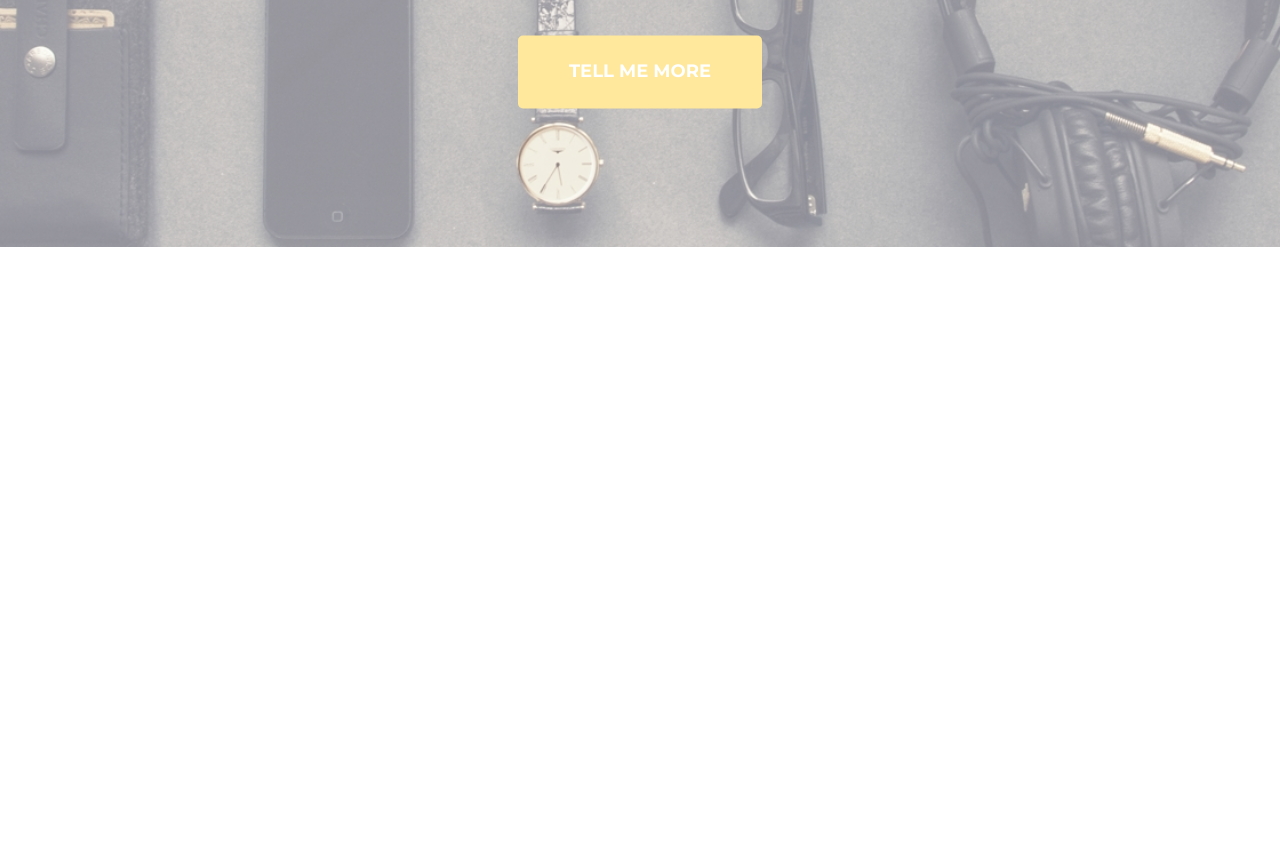
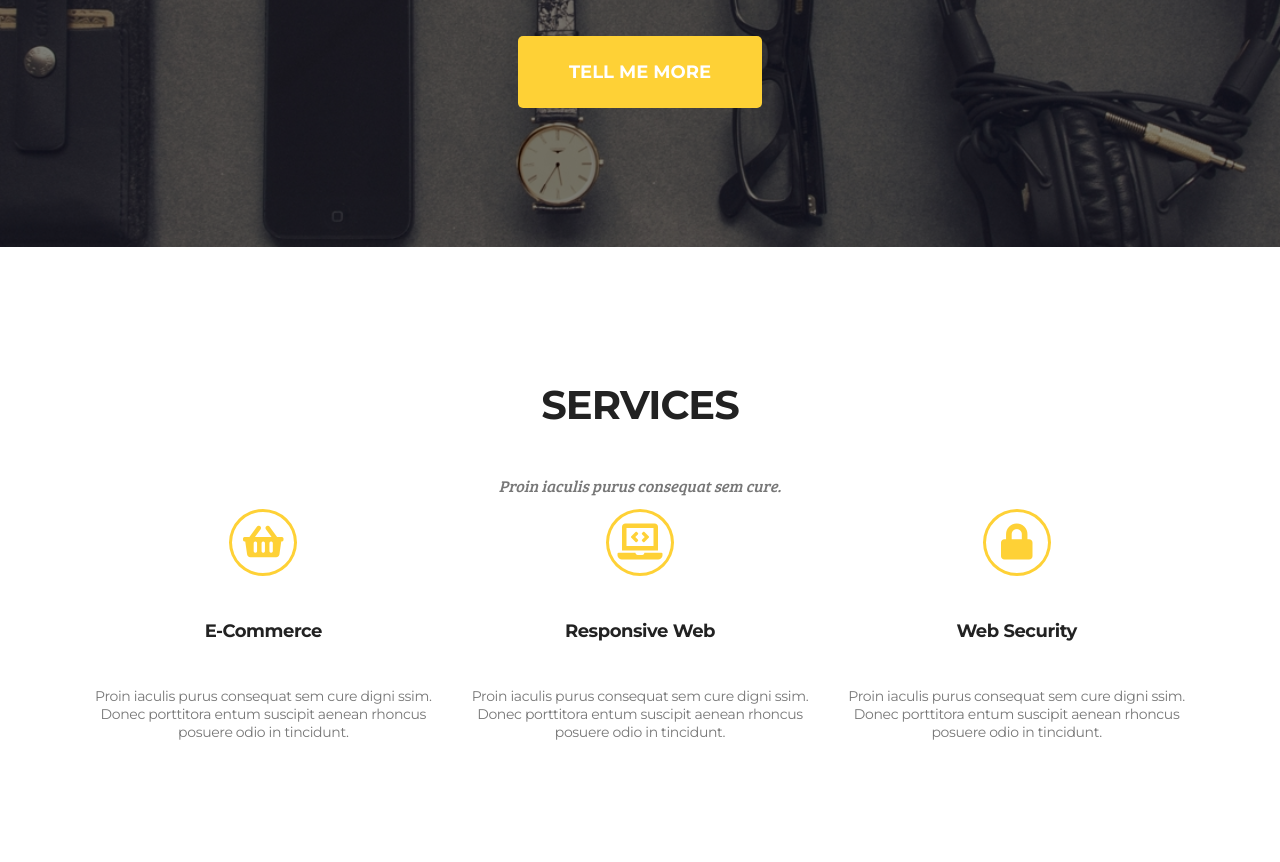
Before and after one commit to olaf-wilkosz/projekt-task-runner, a website: page index.html in a window 1280 px wide. Shown: the part 553-1415 px from the top of the page. Before the commit the page ends 800 px from the top, so only its background shows below. Drawn offline with Linux system fonts and the light colour scheme.

Commit message:
Add services section, unsolved issue with spacing between the elements

```diff
--- a/index.html
+++ b/index.html
@@ -38,5 +38,46 @@
     </div>
   </header>
 
+  <section class="services">
+    <div class="container">
+      <h1>Services</h1>
+      <h2>Proin iaculis purus consequat sem cure. </h2>
+      <div class="row">
+        <div class="col-4">
+          <div class="card justify-content-center align-items-center">
+            <div class="card-image">
+              <i class="fas fa-shopping-basket"></i>
+            </div>
+            <div class="card-body">
+              <h3>E-Commerce</h3>
+              <p>Proin iaculis purus consequat sem cure digni ssim. Donec porttitora entum suscipit aenean rhoncus posuere odio in tincidunt.</p>
+            </div>
+          </div>
+        </div>
+        <div class="col-4">
+          <div class="card justify-content-center align-items-center">
+            <div class="card-image">
+              <i class="fas fa-laptop-code"></i>
+            </div>
+            <div class="card-body">
+              <h3>Responsive web</h3>
+              <p>Proin iaculis purus consequat sem cure digni ssim. Donec porttitora entum suscipit aenean rhoncus posuere odio in tincidunt.</p>
+            </div>
+          </div>
+        </div>
+        <div class="col-4">
+          <div class="card justify-content-center align-items-center">
+            <div class="card-image">
+              <i class="fas fa-lock"></i>
+            </div>
+            <div class="card-body">
+              <h3>Web security</h3>
+              <p>Proin iaculis purus consequat sem cure digni ssim. Donec porttitora entum suscipit aenean rhoncus posuere odio in tincidunt.</p>
+            </div>
+          </div>
+        </div>
+      </div>
+    </div>
+  </section>
 </body>
 </html>
--- a/sass/style.scss
+++ b/sass/style.scss
@@ -1,6 +1,9 @@
 /*Variables */
 
 $color-special: #fed136;
+$color-header: #222222;
+$color-subheader: #777777;
+
 
 $font-main: 'Montserrat', sans-serif;
 $font-text: 'Roboto Slab', serif;
@@ -58,8 +61,8 @@ a {
   height: 100vh;
   position: relative;
   background-image: url("../images/Background_Image.jpg");
-  background-color: #000000;
-  opacity: 0.5;
+  background-color: rgba(0, 0, 0, 0.5);
+  background-blend-mode: multiply;
   background-position: center center;
   background-size: cover;
   background-attachment: fixed;
@@ -95,7 +98,52 @@ a {
     font-size: 18px;
     font-weight: 700;
     text-transform: uppercase;
-    padding: 25px 51px 26px;
+    padding: 25px 51px;
     margin-top: 26px;
   }
 }
+
+/* Services */
+
+.services {
+  color: $color-header;
+  text-align: center;
+  margin: 120px auto;
+  i {
+    color: $color-special;
+    font-size: 36px;
+    border: solid 3px $color-special;
+    border-radius: 50%;
+    width: 68px;
+    height: 67px;
+    line-height: 60px;
+    background-color: #ffffff;
+  }
+  h1 {
+    font-size: 40px;
+    font-weight: 700;
+    line-height: 75px;
+    text-transform: uppercase;
+    letter-spacing: -1px;
+  }
+  h3 {
+    font-size: 18px;
+    font-weight: 700;
+    line-height: 75px;
+    text-transform: capitalize;
+    letter-spacing: -0.45px;
+  }
+  h2 {
+    font-family: $font-subtitle;
+    font-size: 16px;
+    font-weight: 100;
+    font-style: italic;
+    color: $color-subheader;
+  }
+  p {
+    color: $color-subheader;
+    font-size: 14px;
+    font-weight: 400;
+    letter-spacing: -0.35px;
+  }
+}
```
Also changed, not shown: css/style.css, 1 other file.
